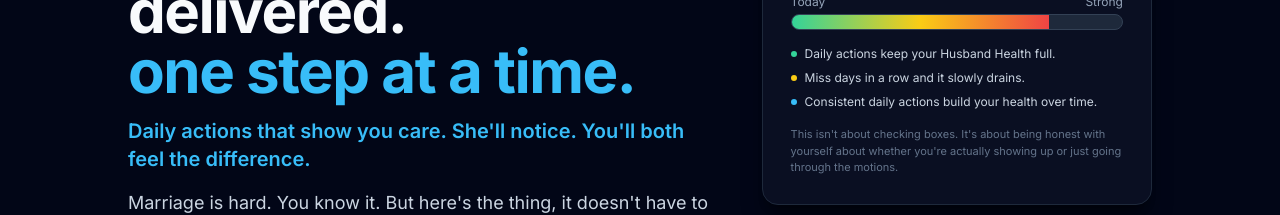
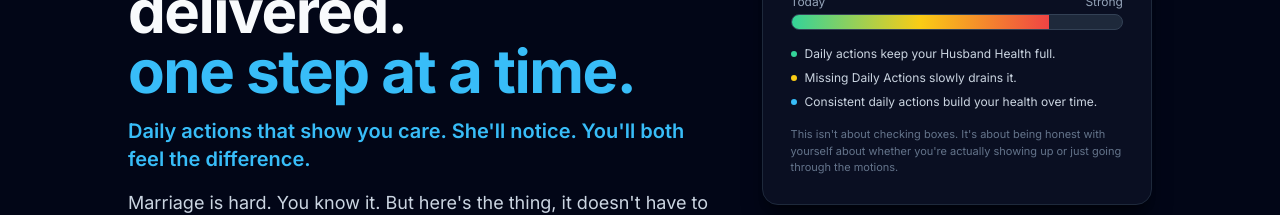
Before and after one commit to loo83gh22-droid/Husband-Daily-Tips, a Next.js app: page / in a window 1280 px wide. Shown: the part 276-491 px from the top of the page. Built offline with nearby package versions, Linux system fonts and the light colour scheme; no server answers.

Commit message:
Fix remaining Husband Health text to match dashboard consistency

```diff
--- a/app/page.tsx
+++ b/app/page.tsx
@@ -148,7 +148,7 @@ export default async function Home() {
               </li>
               <li className="flex items-center gap-2">
                 <span className="inline-flex h-1.5 w-1.5 rounded-full bg-yellow-400" />
-                Miss days in a row and it slowly drains.
+                Missing Daily Actions slowly drains it.
               </li>
               <li className="flex items-center gap-2">
                 <span className="inline-flex h-1.5 w-1.5 rounded-full bg-sky-400" />
```
